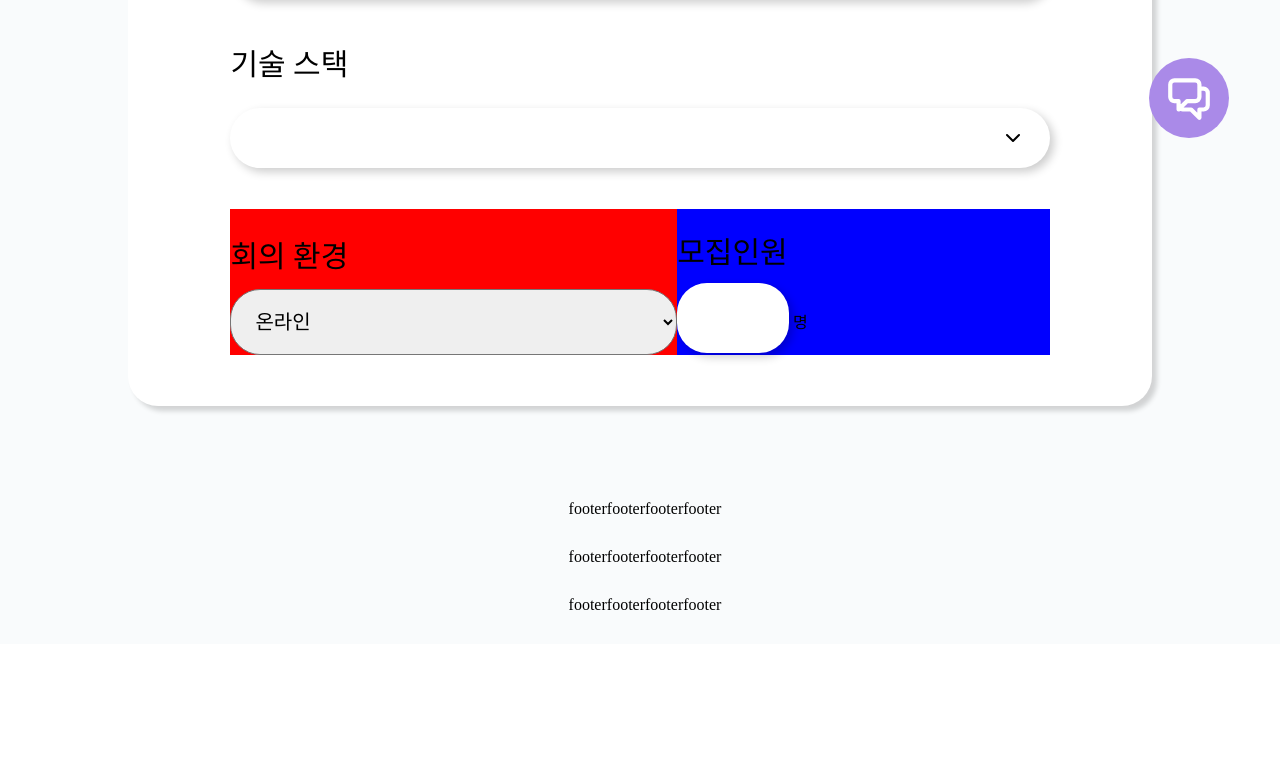
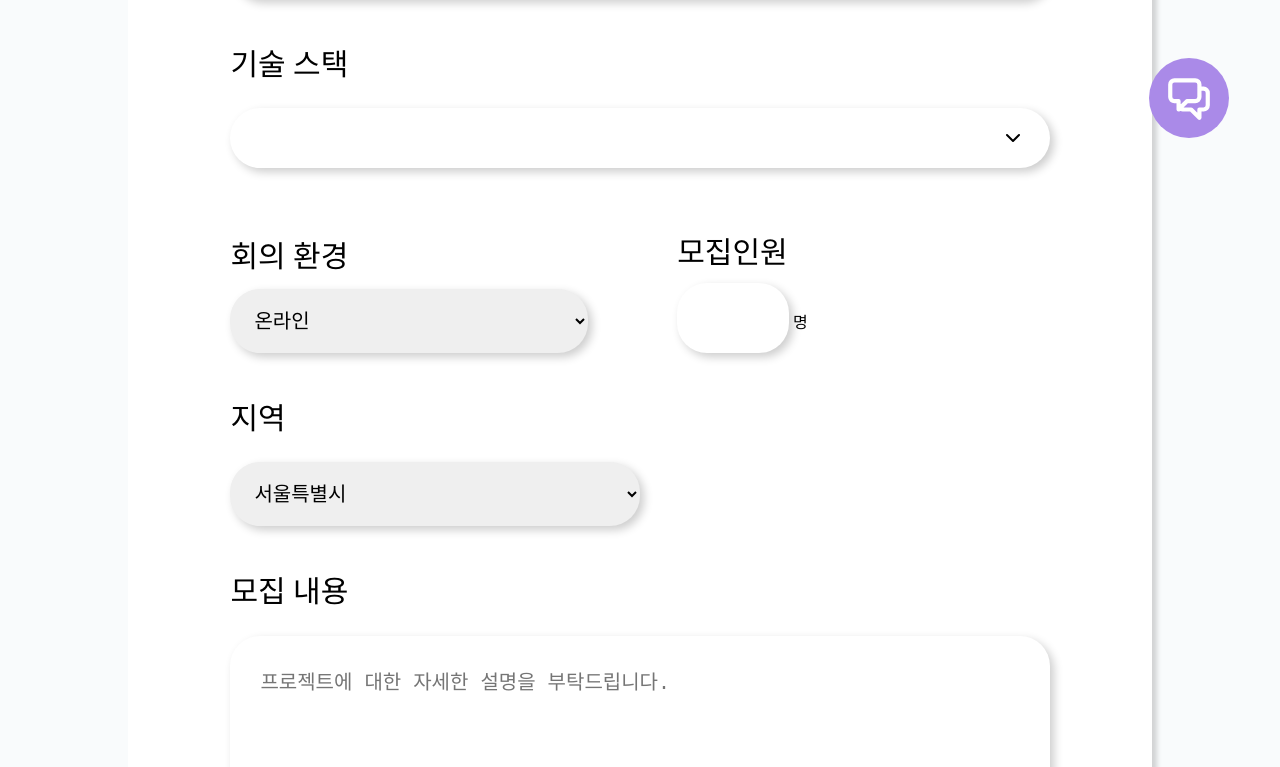
Before and after one commit to Rubminds/rubminds-frontend, a React (Create React App) app: page /write in a window 1280 px wide. Shown: the part 582-1349 px from the top of the page. Before the commit the page ends 1226 px from the top, so only its background shows below. Built offline with nearby package versions, Linux system fonts and the light colour scheme.

Commit message:
feat: 글생성페이지 레이아웃(#10)

```diff
--- a/src/constants/index.js
+++ b/src/constants/index.js
@@ -20,6 +20,27 @@ export const flexBetween = css`
 //dropdown options
 export const LandingDropdownOptions = ['파이썬', '리액트' ,'자바', '자바스크립트', 'NODEJS','엄청긴거테스트용ㅇㅇㅇㅇ'];
 
+// 지역 options
+export const AreaOptions = [
+  '서울특별시',
+  '경기도',
+  '인천광역시',
+  '대전광역시',
+  '광주광역시',
+  '전라북도',
+  '전라남도',
+  '제주도',
+  '경상남도',
+  '경상북도',
+  '부산광역시',
+  '울산광역시',
+  '대구광역시',
+  '충청남도',
+  '충청북도',
+  '세종특별자치시',
+  '강원도'
+];
+
 //actions
 export const SIGNUP_USER = "SIGNUP_USER";
 export const SIGNUP_USER_SUCCESS = "SIGNUP_USER_SUCCESS";
--- a/src/pages/WrittingPage/index.js
+++ b/src/pages/WrittingPage/index.js
@@ -5,21 +5,13 @@ import { MdPersonAdd } from 'react-icons/md'
 import { HiUserGroup } from 'react-icons/hi'
 import DropDown from '../../components/common/DropDown'
 import { LandingDropdownOptions } from '../../constants'
+import { AreaOptions } from '../../constants'
 
 const WrittingPage = () => {
-
-  // const [checkInputs, setCheckInputs] = useState([]);
-
-  // const onChekedHandler = useCallback((checked, id)=> {
-  //   if (checked){
-  //     setCheckInputs([]);
-  //   }
-  // },[]);
 
   return (
     <S.WrittingBackGround>
       <S.WrittingInnerForm>
-
         {/* 모집 유형 */}
         <S.MainTitle fontSize="30px" marginBottom="3%">
           모집 유형
@@ -45,40 +37,63 @@ const WrittingPage = () => {
         </S.MainTitle>
         <S.InputBox placeholder="제목을 입력하세요." />
 
-
         {/* 기술 스택 */}
         <S.MainTitle fontSize="30px" marginTop="5%" marginBottom="3%">
           기술 스택
         </S.MainTitle>
-        <DropDown style={{width : '100%'}} options = {LandingDropdownOptions}></DropDown>
-
+        <DropDown
+          style={{ width: '100%' }}
+          options={LandingDropdownOptions}
+        ></DropDown>
 
         <S.MiddleWrapper>
           {/* 회의 환경 */}
-          <S.MeetEnviroment>
+          <S.MeetEnviromentWrapper>
             <S.MainTitle fontSize="30px" marginTop="5%" marginBottom="3%">
-                회의 환경
+              회의 환경
             </S.MainTitle>
-            <select style={{width : '100%', padding : '20px', borderRadius : '30px', fontSize : '20px'}}>
+            <S.MeetSelect>
               <option>온라인</option>
               <option>오프라인</option>
               <option>혼합</option>
               <option>상관없음</option>
-            </select>
+            </S.MeetSelect>
+          </S.MeetEnviromentWrapper>
 
-            {/* <S.EnviromentCheck id='offline' type='radio'/> <label htmlFor='offline'>오프라인</label>
-            <S.EnviromentCheck id='mix' type='radio'/> <label htmlFor='mix'>혼합</label> */}
-
-
-          </S.MeetEnviroment>
           {/* 모집인원 */}
           <S.RecruitPeopleWrapper>
             <S.MainTitle fontSize="30px" marginTop="5%" marginBottom="3%">
-                 모집인원
-              </S.MainTitle>
-              <S.InputBox width="30%"></S.InputBox> <span>명</span>
+              모집인원
+            </S.MainTitle>
+            <S.InputBox width="30%"></S.InputBox> <span>명</span>
           </S.RecruitPeopleWrapper>
         </S.MiddleWrapper>
+
+        {/* 지역 */}
+        <S.MainTitle fontSize="30px" marginTop="5%" marginBottom="3%">
+          지역
+        </S.MainTitle>
+        <S.AreaSelect>
+          {AreaOptions.map(v => {
+            return <option>{v}</option>
+          })}
+        </S.AreaSelect>
+
+        {/* 모집 내용 */}
+        <S.MainTitle fontSize="30px" marginTop="5%" marginBottom="3%">
+          모집 내용
+        </S.MainTitle>
+        <S.MainTextArea placeholder='프로젝트에 대한 자세한 설명을 부탁드립니다.'>
+        </S.MainTextArea>
+
+        {/* 버튼 */}
+        <S.BtnArea>
+          <S.BtnLeftArea></S.BtnLeftArea>
+          <S.BtnRightArea>
+            <S.Btn backgroundColor = 'white' right='10'>취소</S.Btn>
+            <S.Btn>등록하기</S.Btn>
+          </S.BtnRightArea>
+        </S.BtnArea>
 
       </S.WrittingInnerForm>
     </S.WrittingBackGround>
--- a/src/pages/WrittingPage/style.js
+++ b/src/pages/WrittingPage/style.js
@@ -1,22 +1,22 @@
-import styled from 'styled-components';
-import { flexCenter, flexColumn, flexBetween } from '../../constants';
+import styled from 'styled-components'
+import { flexColumn, flexBetween, flexCenter } from '../../constants'
 
 export const WrittingBackGround = styled.div`
-    background-color : #F9FBFC;
-    padding : 5% 10% 5% 10%;
-`;
+  background-color: #f9fbfc;
+  padding: 5% 10% 5% 10%;
+`
 
-export const WrittingInnerForm = styled.div`
-    background-color : white;
-    border-radius: 30px;
-    box-shadow : 5px 5px 5px rgba(0,0,0,0.16);
-    padding : 5% 10% 5% 10%;
-`;
+export const WrittingInnerForm = styled.form`
+  background-color: white;
+  border-radius: 30px;
+  box-shadow: 5px 5px 5px rgba(0, 0, 0, 0.16);
+  padding: 5% 10% 5% 10%;
+`
 
 export const CategoryWrapper = styled.div`
   ${flexBetween};
   margin-top: 50px;
-`;
+`
 
 export const CategoryCard = styled.div`
   ${flexColumn};
@@ -24,49 +24,98 @@ export const CategoryCard = styled.div`
   justify-content: center;
   width: 200px;
   height: 120px;
-  background-color:#fff;
+  background-color: #fff;
   border: 1px solid black;
   border-radius: 10px;
-  box-shadow:5px 5px 10px rgba(0, 0, 0, 0.2);
+  box-shadow: 5px 5px 10px rgba(0, 0, 0, 0.2);
   & + & {
     margin-left: 150px;
   }
-`;
+`
 
 export const MainTitle = styled.div`
-  margin-top : ${props => props.marginTop || '0px'};
-  margin-bottom : ${props => props.marginBottom || '0px'};
+  margin-top: ${props => props.marginTop || '0px'};
+  margin-bottom: ${props => props.marginBottom || '0px'};
   font-size: ${props => props.fontSize && props.fontSize};
   color: ${props => props.color && props.color};
   font-weight: ${props => props.fontWeight && props.fontWeight};
 `
 export const InputBox = styled.input`
-  width : ${props=> props.width || '100%'};
-  height : 70px;
-  border : none;
+  width: ${props => props.width || '100%'};
+  height: 70px;
+  border: none;
   box-shadow: 4px 4px 10px rgba(0, 0, 0, 0.2);
-  border-radius : 30px;
-  padding : 0px 30px 0px 30px ;
-  font-size : 30px;
-`;
+  border-radius: 30px;
+  padding: 0px 30px 0px 30px;
+  font-size: 30px;
+`
 
 export const MiddleWrapper = styled.div`
-  display : flex;
+  display: flex;
   margin-top: 5%;
-`;
+`
 
 export const RecruitPeopleWrapper = styled.div`
- flex : 1;
- background-color: blue;
-`;
+  flex: 1;
+`
 
-export const MeetEnviroment = styled.div`
- flex : 1.2;
- background-color: red;
-`;
+export const MeetEnviromentWrapper = styled.div`
+  flex: 1.2;
+`
+
+export const MeetSelect = styled.select`
+  width: 80%;
+  padding: 20px;
+  border-radius: 30px;
+  font-size: 20px;
+  box-shadow: 4px 4px 10px rgba(0, 0, 0, 0.2);
+  border: none;
+`
 
 export const EnviromentCheck = styled.input`
-  width : 30px;
-  height : 30px;
-  border : 1px;
+  width: 30px;
+  height: 30px;
+  border: 1px;
+`
+export const AreaSelect = styled.select`
+  width: 50%;
+  border: none;
+  font-size: 20px;
+  border-radius: 30px;
+  padding: 20px;
+  box-shadow: 4px 4px 10px rgba(0, 0, 0, 0.2);
+`
+export const MainTextArea = styled.textarea`
+  width: 100%;
+  height: 540px;
+  border-radius: 30px;
+  padding: 30px;
+  box-shadow: 4px 4px 10px rgba(0, 0, 0, 0.2);
+  border: none;
+  font-size: 20px;
+`
+
+export const BtnArea = styled.div`
+  display: flex;
+  margin-top : 5%;
+  margin-bottom : 5%;
+`
+
+export const BtnLeftArea = styled.div`
+  flex: 3;
+`
+
+export const BtnRightArea = styled.div`
+  flex: 1;
+  position : relative;
+`
+export const Btn = styled.button`
+  padding : 20px;
+  background-color: ${props=> props.backgroundColor || '#CDF6E8'};
+  border : none;
+  border-radius: 30px;
+  font-size : 30px;
+  box-shadow: 4px 4px 10px rgba(0, 0, 0, 0.2);
+  position : absolute;
+  right : ${props=> props.right || '0px'};
 `;
```
